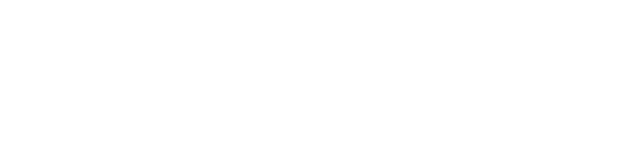
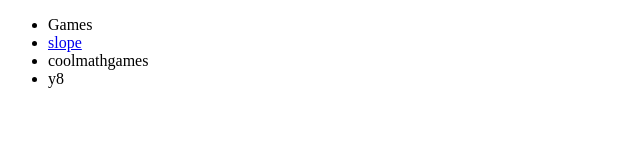
Before and after one commit to CarmOsanforensal/game1, a plain HTML site: page index.html in a window 1280 px wide. Shown: the whole page, without its empty margins (0-640 px from the left). Drawn offline with Linux system fonts and the light colour scheme.

Commit message:
Update index.html

```diff
--- a/index.html
+++ b/index.html
@@ -4,6 +4,18 @@
   </head>
   <body>
     <nav>
+      <ul>
+        <li>
+          Games
+        </li>
+        <li>
+          <a href="y8.com/games/slope">
+            slope
+          </a>
+        </li>
+        <li>coolmathgames</li>
+        <li>y8</li>
+      </ul>
     </nav>
   </body>
 </html>
```
